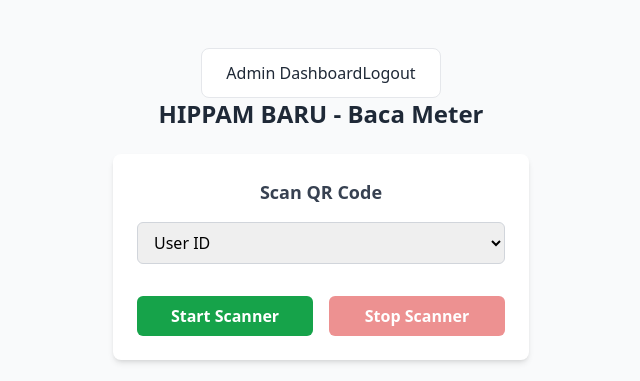
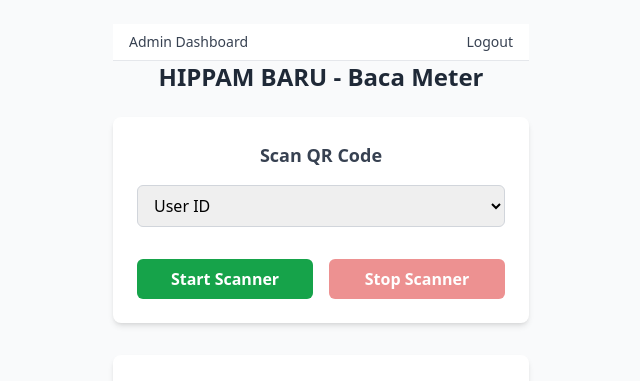
Before and after one commit to bonzoholda/cdws_meter_app, a FastAPI app: page / in a window 1280 px wide. Shown: the top 381 px of the page, without its empty margins (319-959 px from the left). Run offline with FastAPI, Linux system fonts and the light colour scheme; the visitor is signed in with stand-in values (Sample User, id 1); parts of the project's set-up code (start-up, migrations or seed data) failed here and were passed over; some libraries are stand-ins or nearby versions.

Commit message:
Update index.html

```diff
--- a/app/templates/index.html
+++ b/app/templates/index.html
@@ -10,17 +10,17 @@
 </head>
 <body class="bg-gray-50 min-h-screen flex flex-col items-center px-4 py-6 font-sans max-w-md mx-auto">
 
-<!-- Minimal Navbar -->
-<div class="max-w-4xl mx-auto mt-6 px-4">
-  <div class="bg-white border border-gray-200 rounded-lg px-6 py-3 flex justify-between items-center">
+<nav class="w-full bg-white border-b border-gray-200 text-sm text-gray-700">
+  <div class="max-w-7xl mx-auto px-4 py-2 flex justify-between items-center">
     <div>
-      <a href="/admin" class="text-gray-800 hover:text-blue-600 font-medium transition">Admin Dashboard</a>
+      <a href="/admin" class="hover:text-blue-600 transition">Admin Dashboard</a>
     </div>
     <div>
-      <a href="/logout" class="text-gray-800 hover:text-red-500 font-medium transition">Logout</a>
+      <a href="/logout" class="hover:text-red-500 transition">Logout</a>
     </div>
   </div>
-</div>
+</nav>
+
 
 
 
```
